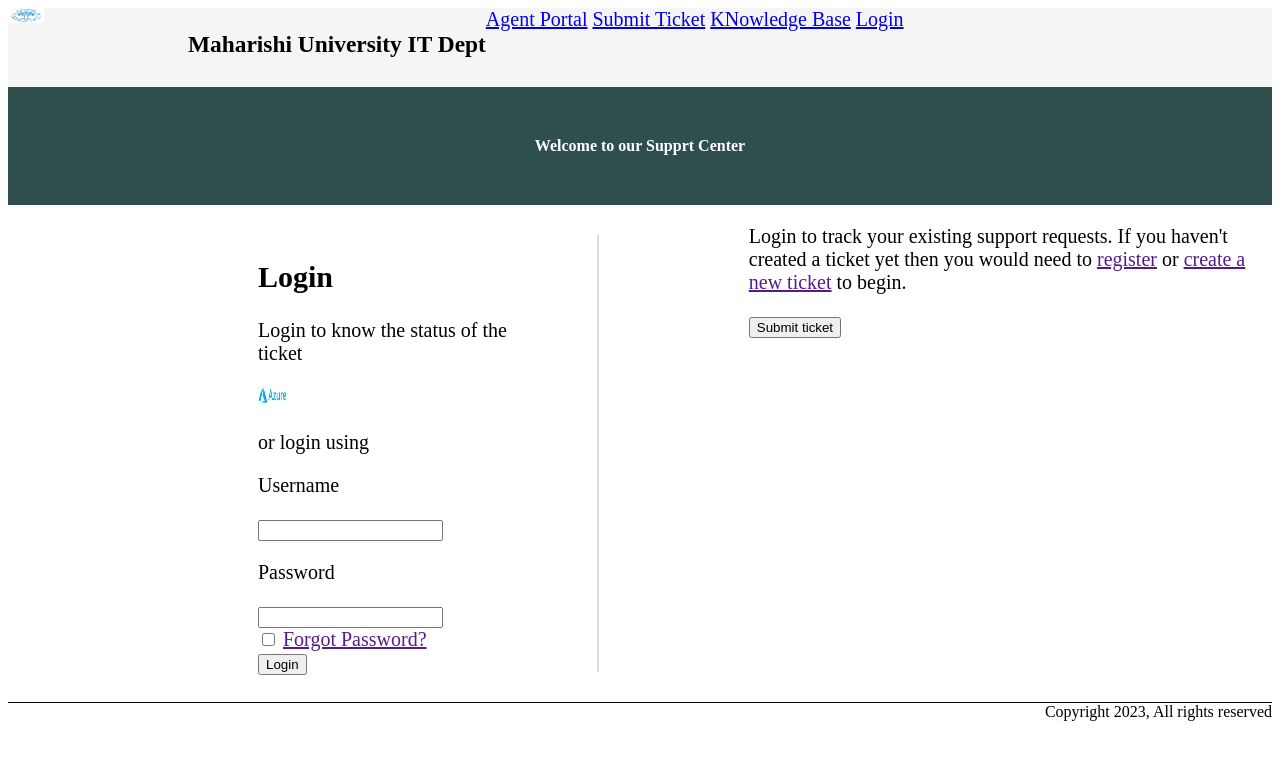
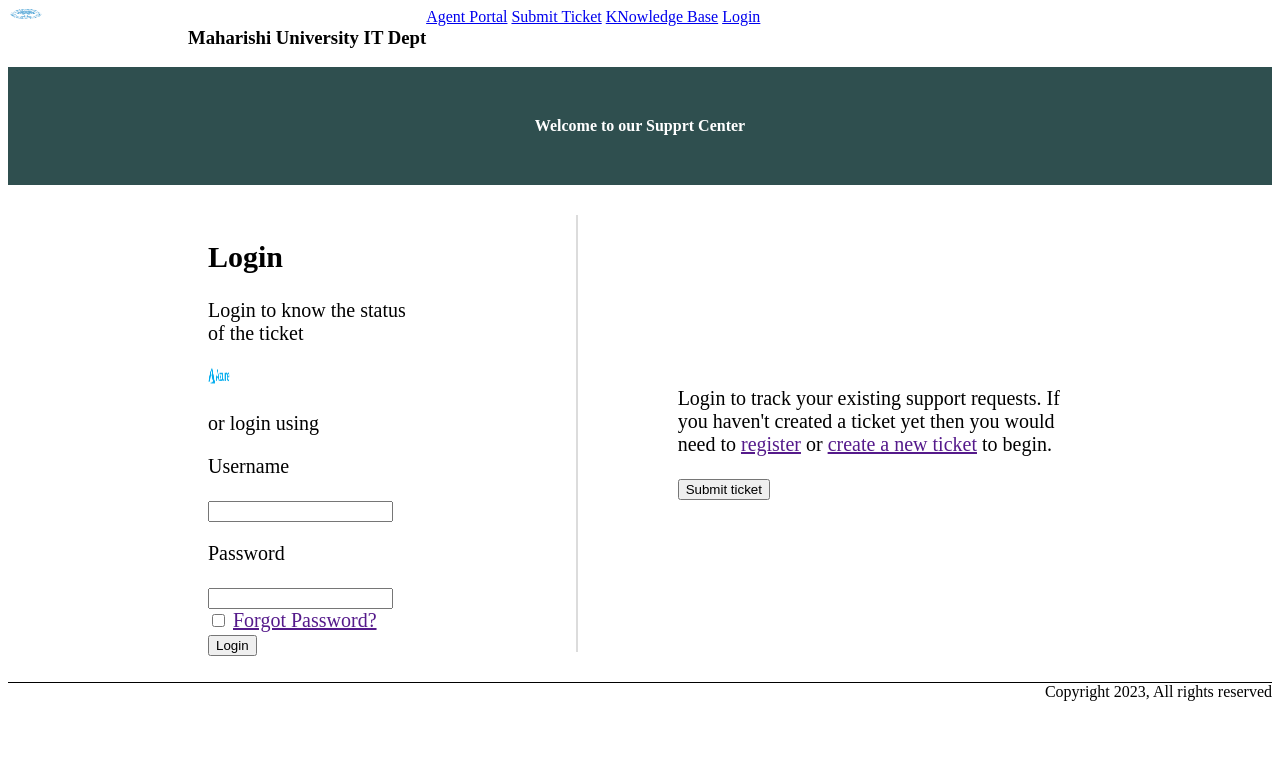
Before and after one commit to Yonatanembiza/CSHelpDesk-Login-webpage, a plain HTML site: page index.html in a window 1280 px wide. Drawn offline with Linux system fonts and the light colour scheme.

Commit message:
error corrected

```diff
--- a/css/style.css
+++ b/css/style.css
@@ -1,9 +1,4 @@
 
-
-header{
-    font-size: 20px;
-    background-color: whitesmoke;
-}
 h1{
     color: white;
     font-family: 'Times New Roman', Times, serif;
@@ -15,10 +10,6 @@
 }
 main{
     font-size: 20px;
-}
-footer{
-    border-top: 1px solid black;
-    text-align: right;
 }
 h2{
     font-size: 30px;
@@ -36,14 +27,21 @@
 }
 .container2 {
     display: flex;
+    margin: 30px 200px 30px 200px;
 }
-#div1 {
+#div21 {
     align-content: center;
-    margin: 30px 150px 30px 250px;
     border-right: 2px solid gainsboro;
-    padding-right: 50px;
+    padding-right: 150px;
+}
+#div22 {
+    align-content: center;
+    padding-left: 100px;
 }
 .container1{
-    display:inline-flex;
-    grid-auto-rows: auto;
+    display:flex;
 }
+footer{
+    border-top: 1px solid black;
+    text-align: right;
+}
--- a/index.html
+++ b/index.html
@@ -12,24 +12,24 @@
 <body>
     <header>
         <div class="container1">
-            <section>
+            <div id="div11">
                 <img class="imagelogo" src="images/miu-logo.png" alt="MIU logo">
-            </section>
-            <section>
+            </div>
+            <div id="div12">
                 <h3>Maharishi University IT Dept</h3>
-            </section>
-            <section>
+            </div>
+            <div id="div13">
                 <a href="#">Agent Portal</a>
                 <a href="#">Submit Ticket</a>
                 <a href="#">KNowledge Base</a>
                 <a href="#">Login</a>
-            </section>
+            </div>
         </div>
     </header>
     <h1>Welcome to our Supprt Center</h1>
     <main>
         <div class="container2">
-            <div id="div1">
+            <div id="div21">
                 <h2>Login</h2>
                 <p>Login to know the status of the ticket</p>
                 <a href=""><img class="imageazure" src="images/azure-pic.png" alt="Azure logo"></a>
@@ -44,7 +44,7 @@
                 <br>
                 <button>Login</button>
             </div>
-            <div id="div2">
+            <div id="div22">
                 <p>Login to track your existing support requests. If you haven't created a ticket yet then you would
                     need to <a href="">register</a> or <a href="">create a new ticket</a> to begin.
                 </p>
```
